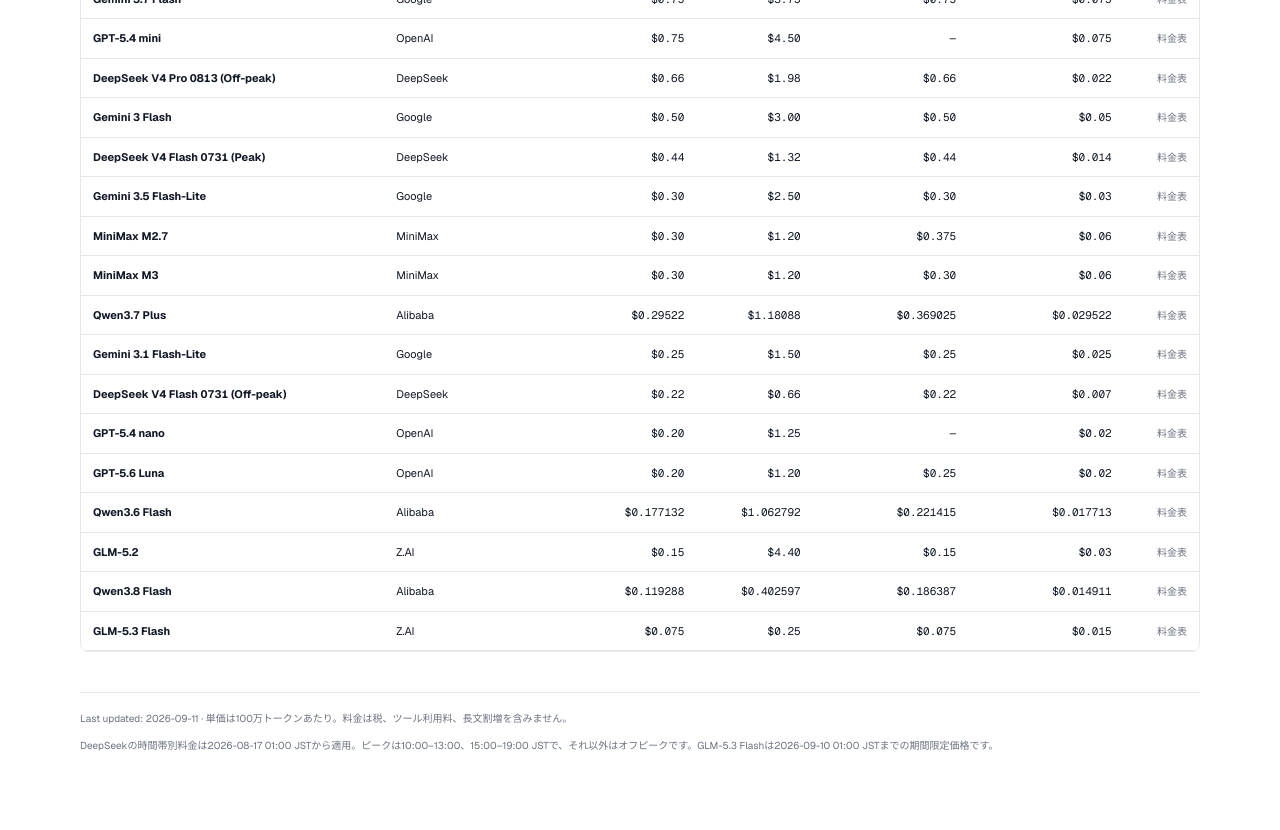
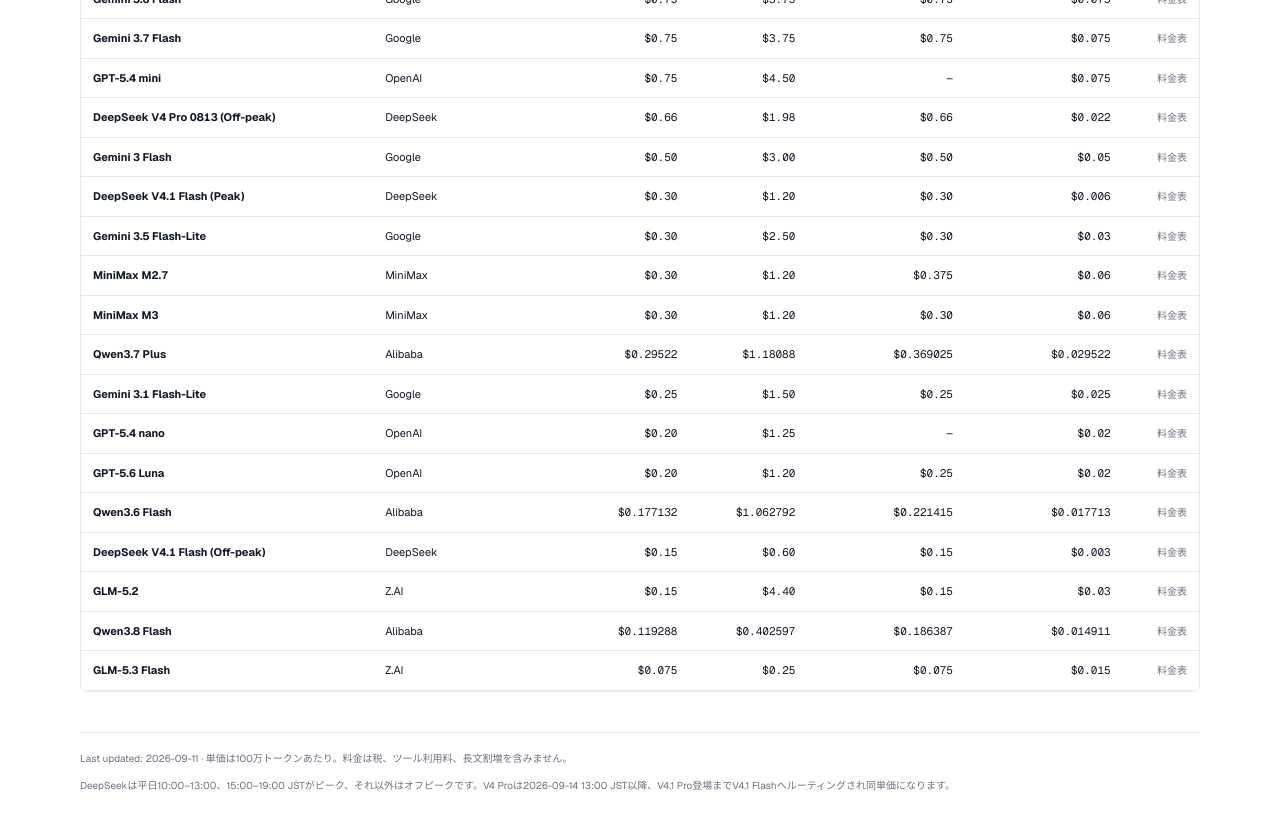
Before and after one commit to kody-takuya/AI-cost-comparison, a Next.js app: page / in a window 1280 px wide. Shown: the part 1460-2290 px from the top of the page. Before the commit the page ends 2253 px from the top, so only its background shows below. Built offline with nearby package versions, Linux system fonts and the light colour scheme.

Commit message:
feat: add GPT-6 Astra and DeepSeek V4.1 Flash pricing

```diff
--- a/data/pricing.json
+++ b/data/pricing.json
@@ -1,7 +1,19 @@
 {
   "updatedAt": "2026-09-11",
-  "notice": "DeepSeekの時間帯別料金は2026-08-17 01:00 JSTから適用。ピークは10:00–13:00、15:00–19:00 JSTで、それ以外はオフピークです。GLM-5.3 Flashは2026-09-10 01:00 JSTまでの期間限定価格です。",
+  "notice": "DeepSeekは平日10:00–13:00、15:00–19:00 JSTがピーク、それ以外はオフピークです。V4 Proは2026-09-14 13:00 JST以降、V4.1 Pro登場までV4.1 Flashへルーティングされ同単価になります。",
   "models": [
+    {
+      "id": "gpt-6-astra",
+      "provider": "OpenAI",
+      "name": "GPT-6 Astra",
+      "pricing": {
+        "input": 10,
+        "output": 50,
+        "cacheWrite": 12.5,
+        "cacheRead": 1
+      },
+      "source": "https://developers.openai.com/api/docs/models/gpt-6-astra"
+    },
     {
       "id": "gpt-5.6-sol",
       "provider": "OpenAI",
@@ -447,26 +459,26 @@
       "source": "https://api-docs.deepseek.com/quick_start/pricing"
     },
     {
-      "id": "deepseek-v4-flash-off-peak",
+      "id": "deepseek-v4.1-flash-off-peak",
       "provider": "DeepSeek",
-      "name": "DeepSeek V4 Flash 0731 (Off-peak)",
+      "name": "DeepSeek V4.1 Flash (Off-peak)",
       "pricing": {
-        "input": 0.22,
-        "output": 0.66,
-        "cacheWrite": 0.22,
-        "cacheRead": 0.007
+        "input": 0.15,
+        "output": 0.6,
+        "cacheWrite": 0.15,
+        "cacheRead": 0.003
       },
       "source": "https://api-docs.deepseek.com/quick_start/pricing"
     },
     {
-      "id": "deepseek-v4-flash-peak",
+      "id": "deepseek-v4.1-flash-peak",
       "provider": "DeepSeek",
-      "name": "DeepSeek V4 Flash 0731 (Peak)",
+      "name": "DeepSeek V4.1 Flash (Peak)",
       "pricing": {
-        "input": 0.44,
-        "output": 1.32,
-        "cacheWrite": 0.44,
-        "cacheRead": 0.014
+        "input": 0.3,
+        "output": 1.2,
+        "cacheWrite": 0.3,
+        "cacheRead": 0.006
       },
       "source": "https://api-docs.deepseek.com/quick_start/pricing"
     },
--- a/scripts/update-pricing.mjs
+++ b/scripts/update-pricing.mjs
@@ -37,16 +37,17 @@
 
 function parseOpenAITextRates(text, id, cacheDiscount = true) {
   const match = text.match(
-    /Text tokens\s*Per 1M tokens[\s\S]{0,240}?Input\s*\$([\d.]+)(?:\s*Cached input\s*\$([\d.]+))?\s*Output\s*\$([\d.]+)/i,
+    /Text tokens\s*Per 1M tokens[\s\S]{0,240}?Input\s*\$([\d.]+)(?:\s*Cached input\s*\$([\d.]+))?(?:\s*Cache writes\s*\$([\d.]+))?\s*Output\s*\$([\d.]+)/i,
   );
   if (!match) throw new Error(`${id} prices not found`);
   const input = Number(match[1]);
   const cachedInput = cacheDiscount ? Number(match[2]) : null;
-  const output = Number(match[3]);
+  const cacheWrite = match[3] ? Number(match[3]) : null;
+  const output = Number(match[4]);
   if (!input || (cacheDiscount && !cachedInput) || !output) {
     throw new Error(`${id} prices are invalid`);
   }
-  return { input, output, cacheWrite: null, cacheRead: cachedInput };
+  return { input, output, cacheWrite, cacheRead: cachedInput };
 }
 
 function parseOpenAIPricingRow(text, modelId) {
@@ -160,6 +161,14 @@
 }
 
 const checks = [
+  {
+    id: "gpt-6-astra",
+    url: "https://developers.openai.com/api/docs/models/gpt-6-astra",
+    parse: (text) => {
+      const pricing = parseOpenAITextRates(text, "GPT-6 Astra");
+      return { ...pricing, cacheWrite: pricing.input * 1.25 };
+    },
+  },
   {
     id: "gpt-5.6-sol",
     url: "https://developers.openai.com/api/docs/models/gpt-5.6-sol",
@@ -414,42 +423,49 @@
     },
   },
   {
-    id: "deepseek-v4-pro-off-peak",
+    id: "deepseek-v4.1-flash-off-peak",
     url: "https://api-docs.deepseek.com/quick_start/pricing",
     parse: (text) => {
-      const scheduledStart = text.indexOf("DeepSeek API pricing will be updated");
-      const segment = text.slice(scheduledStart, text.indexOf("Deduction Rules", scheduledStart));
-      const parseTiers = (modelId) => {
-        const match = segment.match(
-          new RegExp(
-            `${modelId}\\s*OFF-PEAK\\s*\\$([\\d.]+)\\s*\\$([\\d.]+)\\s*\\$([\\d.]+)\\s*PEAK\\s*\\$([\\d.]+)\\s*\\$([\\d.]+)\\s*\\$([\\d.]+)`,
-            "i",
-          ),
+      const tableStart = text.indexOf("MODEL deepseek-flash");
+      const tableEnd = text.indexOf("Deduction Rules", tableStart);
+      const segment = text.slice(tableStart, tableEnd);
+      const parseRatePair = (label, nextLabel) => {
+        const start = segment.indexOf(label);
+        const end = nextLabel ? segment.indexOf(nextLabel, start) : segment.length;
+        const prices = [...segment.slice(start, end).matchAll(/\$([\d.]+)/g)].map(
+          (match) => Number(match[1]),
         );
-        if (!match) throw new Error(`${modelId} time-of-day prices not found`);
+        if (start < 0 || prices.length < 4) {
+          throw new Error(`DeepSeek ${label} prices not found`);
+        }
         return {
-          offPeak: {
-            cacheRead: Number(match[1]),
-            input: Number(match[2]),
-            cacheWrite: Number(match[2]),
-            output: Number(match[3]),
-          },
-          peak: {
-            cacheRead: Number(match[4]),
-            input: Number(match[5]),
-            cacheWrite: Number(match[5]),
-            output: Number(match[6]),
-          },
+          offPeak: { flash: prices[0], pro: prices[1] },
+          peak: { flash: prices[2], pro: prices[3] },
         };
       };
-
-      if (scheduledStart < 0) throw new Error("DeepSeek pricing adjustment not found");
-      const flash = parseTiers("deepseek-v4-flash");
-      const pro = parseTiers("deepseek-v4-pro");
-      update("deepseek-v4-pro-peak", pro.peak);
-      update("deepseek-v4-flash-off-peak", flash.offPeak);
-      update("deepseek-v4-flash-peak", flash.peak);
-      return pro.offPeak;
+      if (tableStart < 0 || tableEnd < 0) throw new Error("DeepSeek pricing table not found");
+      const hit = parseRatePair("1M INPUT TOKENS (CACHE HIT)", "1M INPUT TOKENS (CACHE MISS)");
+      const miss = parseRatePair("1M INPUT TOKENS (CACHE MISS)", "1M OUTPUT TOKENS");
+      const output = parseRatePair("1M OUTPUT TOKENS");
+      const tier = (period, model) => ({
+        cacheRead: hit[period][model],
+        input: miss[period][model],
+        cacheWrite: miss[period][model],
+        output: output[period][model],
+      });
+      const flashOffPeak = tier("offPeak", "flash");
+      const flashPeak = tier("peak", "flash");
+      const proRoutesToFlash = Date.now() >= Date.parse("2026-09-14T04:00:00Z");
+      update("deepseek-v4.1-flash-peak", flashPeak);
+      update(
+        "deepseek-v4-pro-off-peak",
+        proRoutesToFlash ? flashOffPeak : tier("offPeak", "pro"),
+      );
+      update(
+        "deepseek-v4-pro-peak",
+        proRoutesToFlash ? flashPeak : tier("peak", "pro"),
+      );
+      return flashOffPeak;
     },
   },
   {
```
Also changed, not shown: 1 other file (tests, documents, lock files or other folders).
